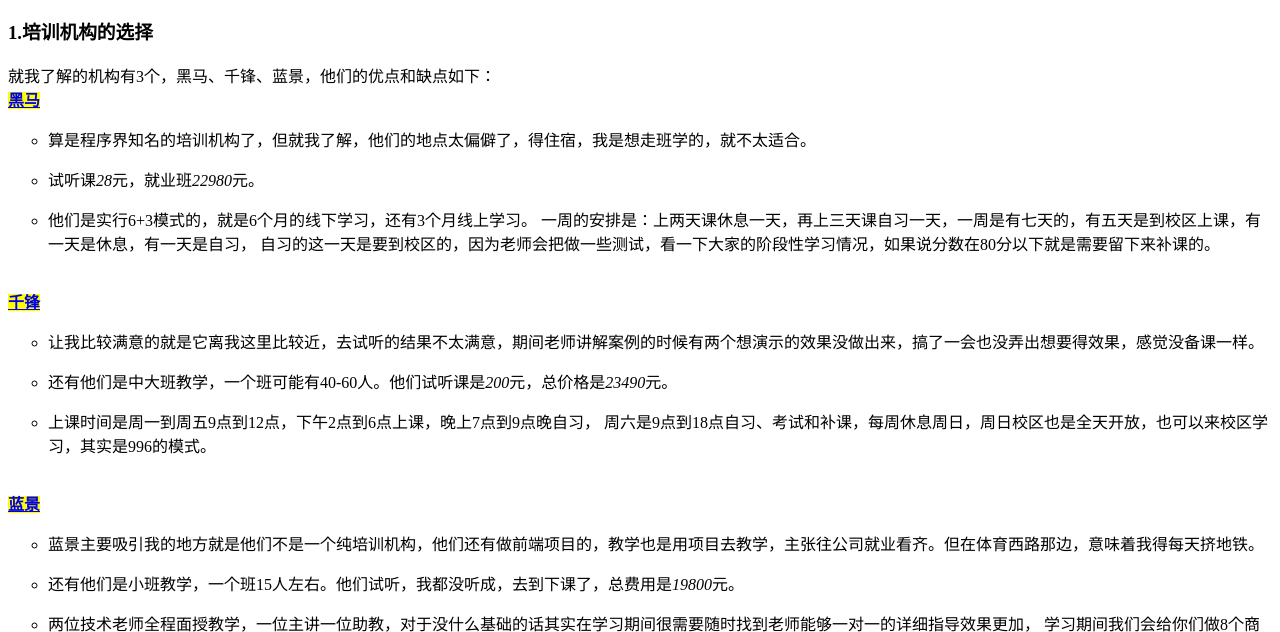
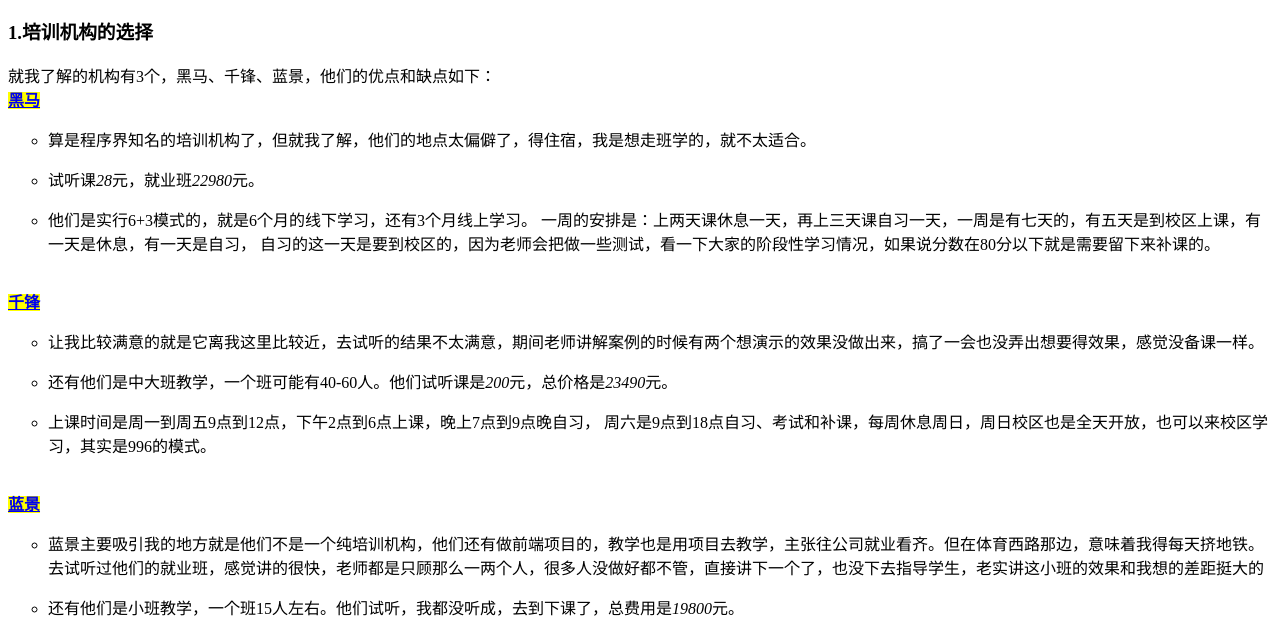
Before and after one commit to Kevinmingchen/training-class-best, a plain HTML site: page index.html in a window 1280 px wide. Shown: the part 127-759 px from the top of the page. Drawn offline with Linux system fonts and the light colour scheme.

Commit message:
Update index.html

```diff
--- a/index.html
+++ b/index.html
@@ -63,7 +63,10 @@
 		</mark>
 		<ul type="circle">
 			<li>
-				<p>蓝景主要吸引我的地方就是他们不是一个纯培训机构，他们还有做前端项目的，教学也是用项目去教学，主张往公司就业看齐。但在体育西路那边，意味着我得每天挤地铁。</p>
+				<p>
+					蓝景主要吸引我的地方就是他们不是一个纯培训机构，他们还有做前端项目的，教学也是用项目去教学，主张往公司就业看齐。但在体育西路那边，意味着我得每天挤地铁。
+					去试听过他们的就业班，感觉讲的很快，老师都是只顾那么一两个人，很多人没做好都不管，直接讲下一个了，也没下去指导学生，老实讲这小班的效果和我想的差距挺大的
+				</p>
 			</li>
 			<li>
 				<p>还有他们是小班教学，一个班15人左右。他们试听，我都没听成，去到下课了，总费用是<i>19800</i>元。</p>
```
